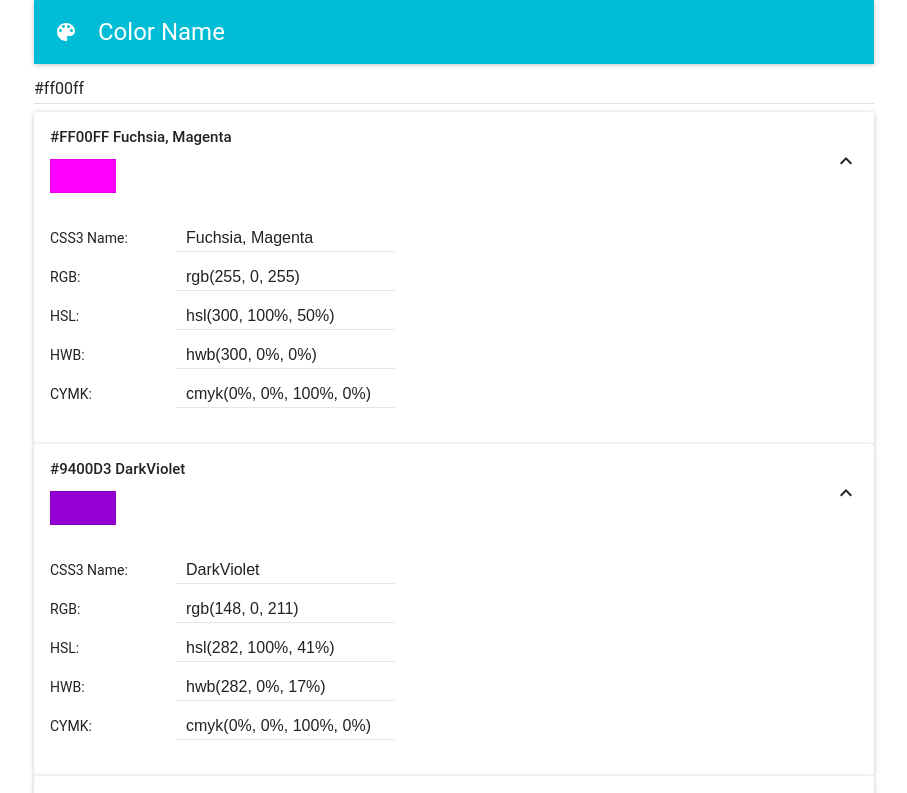
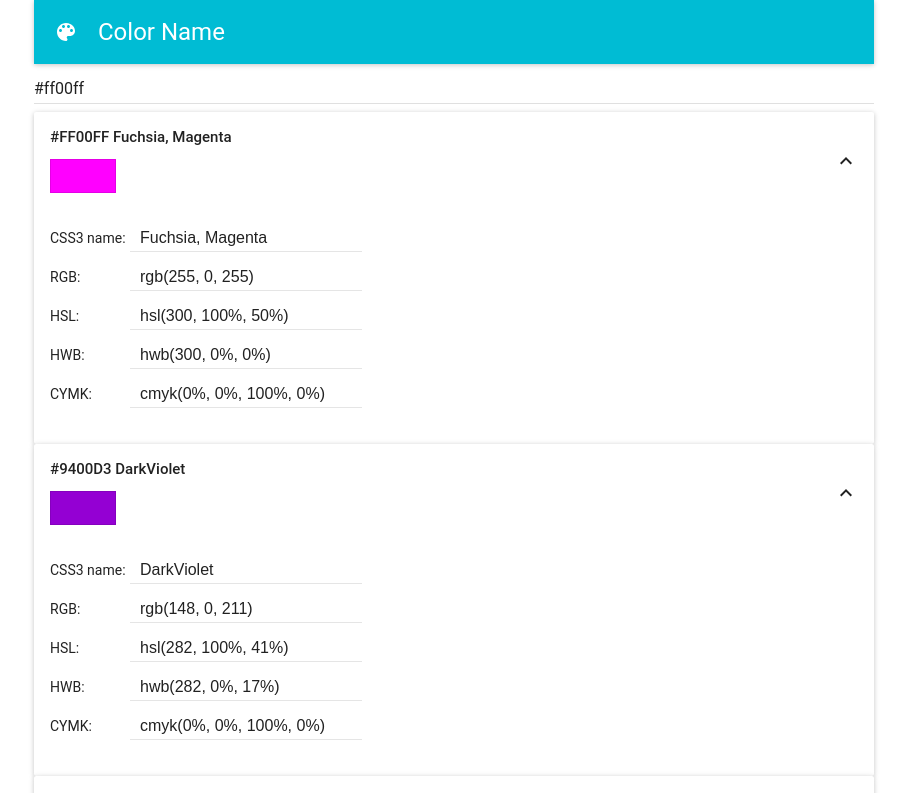
Before and after one commit to HiroshiOkada/color-name, a React (Create React App) app: page / in a window 1280 px wide. Shown: the top 793 px of the page, without its empty margins (186-1093 px from the left). Built offline with nearby package versions, Linux system fonts and the light colour scheme.

Commit message:
Change layout so that text tail does not become hidden

```diff
--- a/src/components/Color.css
+++ b/src/components/Color.css
@@ -21,9 +21,10 @@
   border-bottom: 1px solid rgba(0, 0, 0, 0.1);
   padding-left: 10px;
   color: rgba(0, 0, 0, 0.87);
+  min-width: 220px;
 }
 
 .Color-label {
   display: inline-block;
-  min-width: 9em;
+  min-width: 80px;
 }
--- a/src/components/Color.js
+++ b/src/components/Color.js
@@ -43,14 +43,14 @@ function Color(props) {
         <CardText expandable>
           {css3 ? (
             <LabelValue
-              label="CSS3 Name"
+              label="CSS3 name"
               value={css3.join(', ')}
               id={`${id}-css3`}
             />
           ) : null}
           {css4 ? (
             <LabelValue
-              label="CSS4 Name"
+              label="CSS4 name"
               value={css4.join(', ')}
               id={`${id}-css3`}
             />
```
